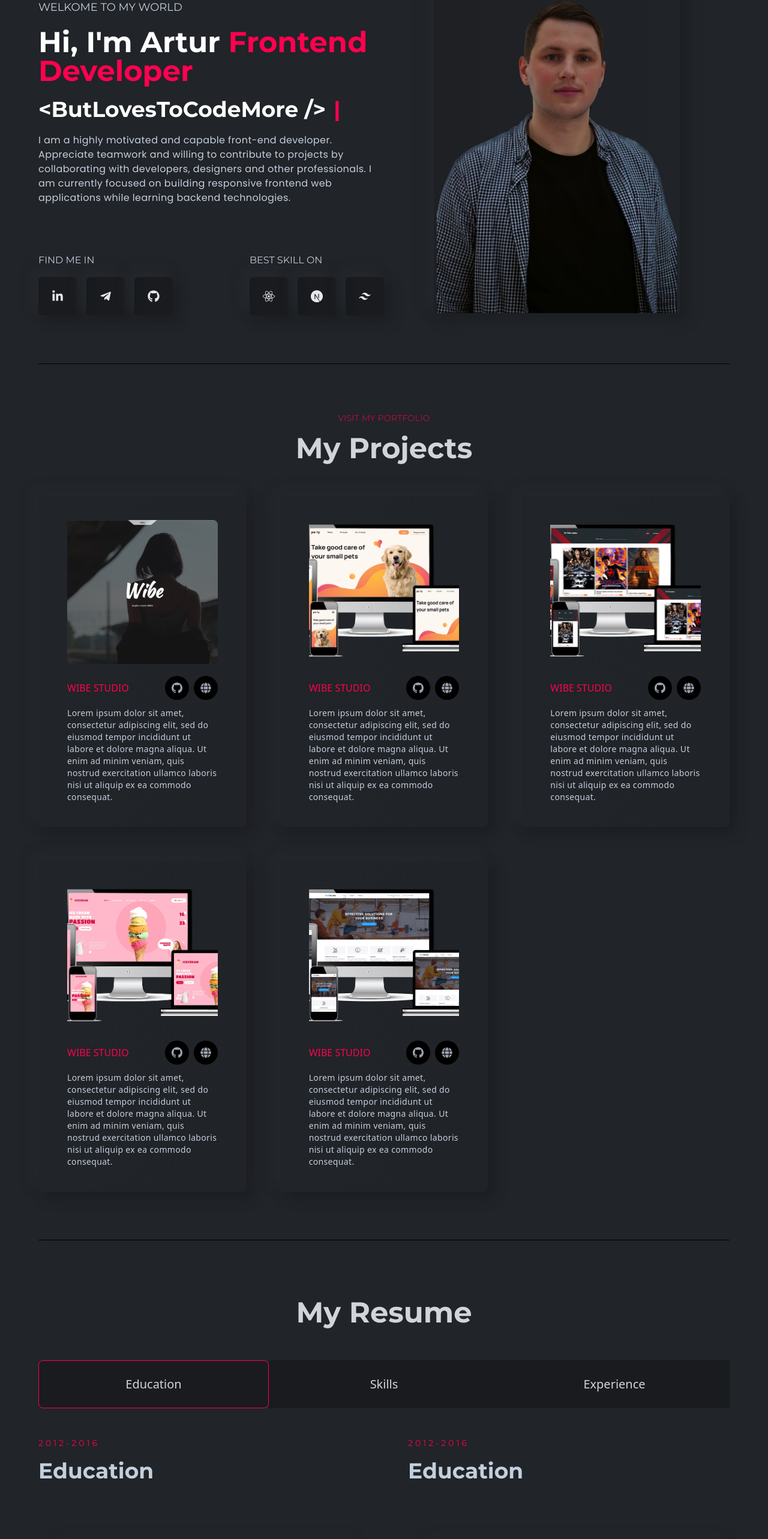
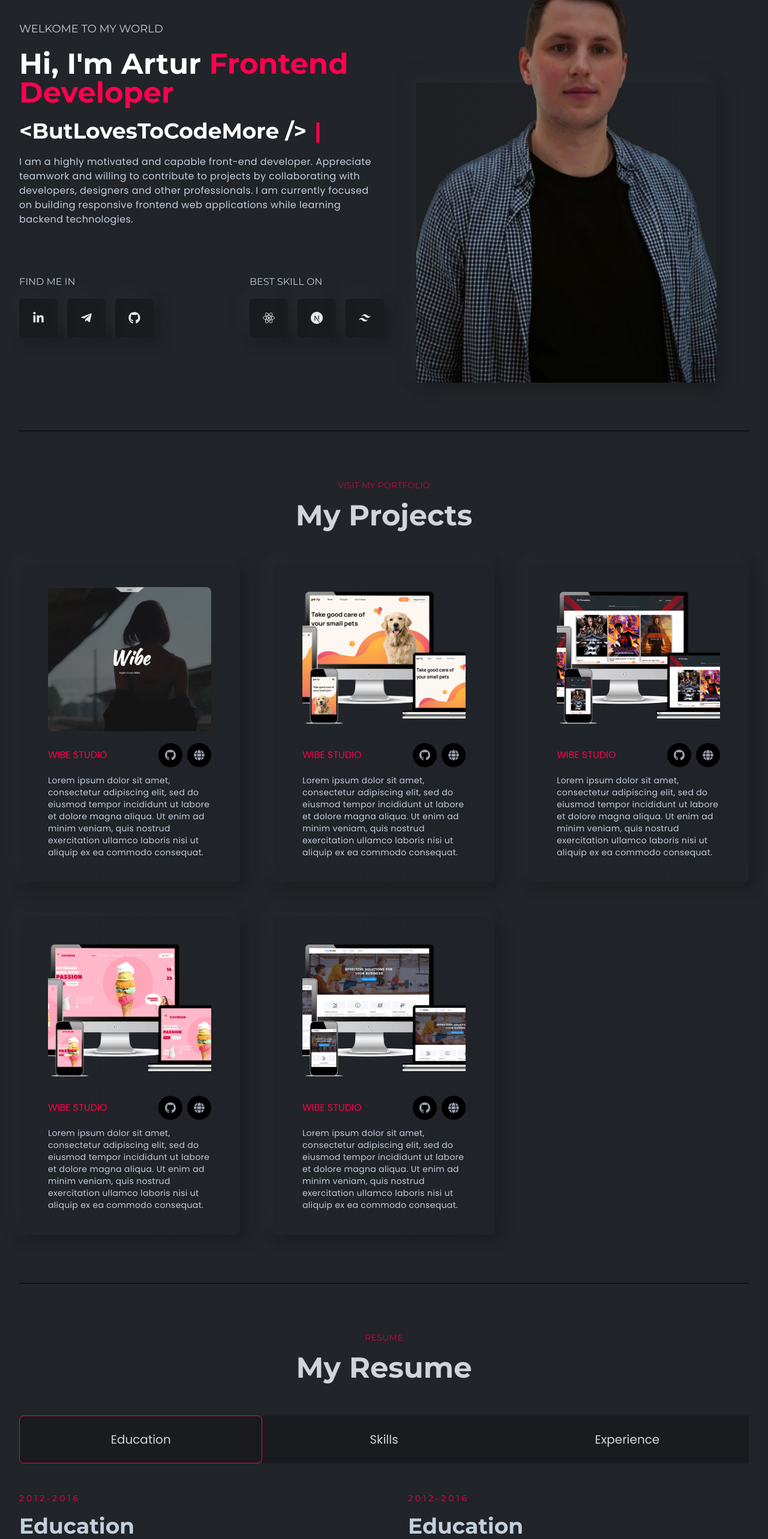
Before and after one commit to LightForLife/portfolio, a React (Create React App) app: page / in a window 1280 px wide. Shown: the part 178-2744 px from the top of the page at 60% size. Built offline with nearby package versions, Linux system fonts and the light colour scheme.

Commit message:
add responsive for banner, projects and resume sections

```diff
--- a/src/components/App.jsx
+++ b/src/components/App.jsx
@@ -8,11 +8,10 @@ import Footer from './Footer.js/Footer';
 
 export const App = () => {
   return (
-    <div className="w-full h-auto bg-bodyColor text-lightText">
-      <div className="max-w-screen-2xl mx-auto px-16">
+    <div className="w-full h-auto bg-bodyColor text-lightText px-4 font-bodyFont">
+      <div className="max-w-screen-xl mx-auto px-4">
         <Navbar />
         <Banner />
-        {/* <Features /> */}
         <Projects />
         <Resume />
         <Contacts />
--- a/src/components/Banner/Banner.js
+++ b/src/components/Banner/Banner.js
@@ -6,7 +6,7 @@ const Banner = () => {
   return (
     <section
       id="home"
-      className="w-full pt-20 pb-20 flex items-center font-titleFont border-b-[1px] border-b-black"
+      className="w-full pt-10 pb-20 flex flex-col gap-10 xl:gap-0 lgl:flex-row items-center border-b-[1px] font-titleFont border-b-black"
     >
       <LeftBanner />
       <RightBanner />
--- a/src/components/Banner/LeftBanner.js
+++ b/src/components/Banner/LeftBanner.js
@@ -19,7 +19,7 @@ const LeftBanner = () => {
   });
 
   return (
-    <div className="w-1/2 flex flex-col gap-20">
+    <div className="w-full lgl:w-1/2 flex flex-col gap-20">
       <div className="flex flex-col gap-5">
         <h4 className="text-lg font-normal uppercase">Welkome to my world</h4>
         <h1 className="text-5xl font-bold text-white">
@@ -45,7 +45,7 @@ const LeftBanner = () => {
           backend technologies.
         </p>
       </div>
-      <div className="flex justify-between">
+      <div className="flex flex-col xl:flex-row gap-6 lgl:gap-0 justify-between">
         <div>
           <h2 className="text-base font-titleFont mb-4 uppercase ">
             Find me in
--- a/src/components/Banner/RightBanner.js
+++ b/src/components/Banner/RightBanner.js
@@ -3,9 +3,13 @@ import { banner } from '../../assets/index';
 
 const RightBanner = () => {
   return (
-    <div className="w-1/2 flex justify-center items-center relative">
-      <img className="w-[400px] h-auto z-10" src={banner} alt="bannerImage" />
-      <div className="absolute bottom-0 w-[410px] h-[560px] bg-gradient-to-r from-[#1e2024] to-[#202327] shadow-shadowOne flex justify-center items-center"></div>
+    <div className="w-full lgl:w-1/2 flex justify-center items-center relative">
+      <img
+        className="w-[300px] h-[400px] lgl:w-[500px] lgl:h-[680px] z-10"
+        src={banner}
+        alt="bannerImage"
+      />
+      <div className="absolute bottom-0 w-[350px] h-[300px] lgl:w-[500px] lgl:h-[500px] bg-gradient-to-r from-[#1e2024] to-[#202327] shadow-shadowOne flex justify-center items-center"></div>
     </div>
   );
 };
--- a/src/components/Projects/Projects.js
+++ b/src/components/Projects/Projects.js
@@ -12,7 +12,7 @@ const Projects = () => {
       <div className="flex justify-center items-center text-center">
         <Title title="Visit my portfolio" des="My Projects" />
       </div>
-      <div className="grid grid-cols-3 gap-14">
+      <div className="grid grid-cols-1 md:grid-cols-2 xl:grid-cols-3 gap-6 xl:gap-14">
         <ProjectsCard
           title="Wibe Studio"
           des="Lorem ipsum dolor sit amet, consectetur adipiscing elit, sed do eiusmod tempor incididunt ut labore et dolore magna aliqua. Ut enim ad minim veniam, quis nostrud exercitation ullamco laboris nisi ut aliquip ex ea commodo consequat."
@@ -38,11 +38,6 @@ const Projects = () => {
           des="Lorem ipsum dolor sit amet, consectetur adipiscing elit, sed do eiusmod tempor incididunt ut labore et dolore magna aliqua. Ut enim ad minim veniam, quis nostrud exercitation ullamco laboris nisi ut aliquip ex ea commodo consequat."
           src={webstudio}
         />
-        {/* <ProjectsCard
-          title="Wibe Studio"
-          des="Lorem ipsum dolor sit amet, consectetur adipiscing elit, sed do eiusmod tempor incididunt ut labore et dolore magna aliqua. Ut enim ad minim veniam, quis nostrud exercitation ullamco laboris nisi ut aliquip ex ea commodo consequat."
-          src={filmoteka}
-        /> */}
       </div>
     </section>
   );
--- a/src/components/Projects/ProjectsCard.js
+++ b/src/components/Projects/ProjectsCard.js
@@ -4,7 +4,7 @@ import { FaGlobe } from 'react-icons/fa';
 
 const ProjectsCard = ({ title, des, src }) => {
   return (
-    <div className="w-full px-12 h-auto py-10 rounded-lg shadow-shadowOne flex flex-col bg-gradient-to-r from-bodyColor to-[#202327] group hover:bg-gradient-to-b hover:from-gray-900 hover:gray-900 transition-colors  duration-1000">
+    <div className="w-full p-4 xl:px-12 h-auto xl:py-10 rounded-lg shadow-shadowOne flex flex-col bg-gradient-to-r from-bodyColor to-[#202327] group hover:bg-gradient-to-b hover:from-gray-900 hover:gray-900 transition-colors  duration-1000">
       <div className="w-full h-[80%] overflow-hidden rounded-lg">
         <img
           className="w-full h-60 object-cover group-hover:scale-110 duration-300 cursor-pointer"
@@ -14,7 +14,6 @@ const ProjectsCard = ({ title, des, src }) => {
       </div>
       <div className="w-full mt-5 flex flex-col gap-6">
         <div>
-          {' '}
           <div className="flex justify-between items-center">
             <h3 className="text-base text-designColor font-normal uppercase">
               {title}
--- a/src/components/Resume/Education.js
+++ b/src/components/Resume/Education.js
@@ -7,14 +7,14 @@ const Education = () => {
     <motion.div
       initial={{ opacity: 0 }}
       animate={{ opacity: 1, transition: { duration: 0.5 } }}
-      className="w-full flex gap-20"
+      className="pt-12 font-titleFont flex flex-col lgl:flex-row gap-20"
     >
       <div>
-        <div className="py-12 font-titleFont flex flex-col gap-4">
+        <div className="flex flex-col gap-4">
           <p className="text-sm text-designColor tracking-[4px]">2012-2016</p>
-          <h2 className="text-4xl font-bold">Education</h2>
+          <h2 className="text-3xl md:text-4xl font-bold">Education</h2>
         </div>
-        <div className="mt-14 w-full h-[1000px] border-l-[6px] border-l-black border-opacity-30 flex flex-col gap-10">
+        <div className="mt-6 lgl:mt-14 w-full h-[1000px] border-l-[6px] border-l-black border-opacity-30 flex flex-col gap-10">
           <ResumeCard
             title="GoIT"
             subTitle="Programming courses (2022 - 2023)"
@@ -36,12 +36,11 @@ const Education = () => {
         </div>
       </div>
       <div>
-        <div className="py-12 font-titleFont flex flex-col gap-4">
+        <div className="flex flex-col gap-4">
           <p className="text-sm text-designColor tracking-[4px]">2012-2016</p>
-          <h2 className="text-4xl font-bold">Education</h2>
+          <h2 className="text-3xl md:text-4xl font-bold">Education</h2>
         </div>
-        <div className="mt-14 w-full  h-[1000px] border-l-[6px] border-l-black border-opacity-30 flex flex-col gap-10">
-          {/* className="mt-14 w-full h-[1000px] border-l-[6px] border-l-black border-opacity-30 flex flex-col gap-10" */}
+        <div className="mt-6 lgl:mt-14 w-full h-[1000px] border-l-[6px] border-l-black border-opacity-30 flex flex-col gap-10">
           <ResumeCard
             title="GoIT"
             subTitle="Programming courses (2022 - 2023)"
--- a/src/components/Resume/Resume.js
+++ b/src/components/Resume/Resume.js
@@ -12,10 +12,10 @@ const Resume = () => {
   return (
     <section id="resume" className="w-full py-20 border-b-[1px] border-b-black">
       <div className="flex justify-center items-center text-center">
-        <Title des="My Resume" />
+        <Title des="My Resume" title="resume" />
       </div>
       <div>
-        <ul className="w-full grid grid-cols-3">
+        <ul className="w-full grid grid-cols-1 lgl:grid-cols-3">
           <li
             onClick={() =>
               setEducation(true) & setSkills(false) & setExperience(false)
--- a/src/components/Resume/ResumeCard.js
+++ b/src/components/Resume/ResumeCard.js
@@ -8,10 +8,10 @@ const ResumeCard = ({ title, subTitle, result, des }) => {
           <span className="w-3 h-3 rounded-full bg-bodyColor inline-flex group-hover:bg-designColor duration-300"></span>
         </span>
       </div>
-      <div className="w-full bg-black bg-opacity-20 hover:bg-opacity-30 duration-300 rounded-lg px-10 flex flex-col justify-center gap-10 shadow-shadowOne">
-        <div className="flex justify-between items-center">
+      <div className="w-full bg-black bg-opacity-20 hover:bg-opacity-30 duration-300  rounded-lg p-4 lgl:px-10 flex flex-col justify-center gap-6 lgl:gap-10 shadow-shadowOne">
+        <div className="flex flex-col lgl:flex-row justify-between gap-4 lgl:gap-0 lgl:items-center">
           <div>
-            <h3 className="text-2xl font-semibold group-hover:text-white duration-300">
+            <h3 className="text-xl md:text-2xl font-semibold group-hover:text-white duration-300">
               {title}
             </h3>
             <p className="text-sm mt-2 text-gray-400 group-hover:text-white duration-300">
@@ -19,12 +19,12 @@ const ResumeCard = ({ title, subTitle, result, des }) => {
             </p>
           </div>
           <div>
-            <p className="w-20 h-10 text-designColor bg-black bg-opacity-25 rounded-lg flex justify-center items-center shadow-shadowOne text-sm font-medium">
+            <p className="px-4 py-2 text-designColor bg-black bg-opacity-25 rounded-lg flex justify-center items-center shadow-shadowOne text-sm font-medium">
               {result}
             </p>
           </div>
         </div>
-        <p className="text-base font-medium text-gray-400 group-hover:text-gray-300">
+        <p className="text-sm md:text-base font-medium text-gray-400 group-hover:text-gray-300">
           {des}
         </p>
       </div>
--- a/src/components/Resume/Skills.js
+++ b/src/components/Resume/Skills.js
@@ -6,16 +6,16 @@ const Skills = () => {
     <motion.div
       initial={{ opacity: 0 }}
       animate={{ opacity: 1, transition: { duration: 0.5 } }}
-      className="w-full flex gap-20"
+      className="pt-12 font-titleFont flex flex-col lgl:flex-row gap-20"
     >
-      <div className="w-1/2">
-        <div className="py-12 font-titleFont flex flex-col gap-4">
+      <div className="w-full lgl:w-1/2 flex flex-col gap-10">
+        <div className="w-full flex flex-col gap-4">
           <p className="text-sm text-designColor tracking-[4px] uppercase">
             Features
           </p>
-          <h2 className="text-4xl font-bold">Hard Skills</h2>
+          <h2 className="text-3xl md:text-4xl font-bold">Hard Skills</h2>
         </div>
-        <div className="mt-14 w-full flex flex-col gap-6">
+        <div className="flex flex-col gap-6">
           <div className="overflow-x-hidden">
             <p className="text-sm uppercase font-medium">React</p>
             <span className="w-full h-2 bgOpacity inline-flex rounded-md mt-2">
@@ -41,14 +41,14 @@ const Skills = () => {
         </div>
       </div>
 
-      <div className="w-1/2">
-        <div className="py-12 font-titleFont flex flex-col gap-4">
+      <div className="w-full lgl:w-1/2 flex flex-col gap-10">
+        <div className="w-full flex flex-col gap-4">
           <p className="text-sm text-designColor tracking-[4px] uppercase">
             Features
           </p>
-          <h2 className="text-4xl font-bold">Soft Skills</h2>
+          <h2 className="text-3xl md:text-4xl font-bold">Soft Skills</h2>
         </div>
-        <div className="mt-14 w-full flex flex-col gap-6">
+        <div className="flex flex-col gap-6">
           <div className="overflow-x-hidden">
             <p className="text-sm uppercase font-medium">React</p>
             <span className="w-full h-2 bgOpacity inline-flex rounded-md mt-2">
--- a/tailwind.config.js
+++ b/tailwind.config.js
@@ -3,6 +3,16 @@ module.exports = {
   content: ['./src/**/*.{js,jsx,ts,tsx}'],
   theme: {
     extend: {
+      screens: {
+        xs: '320px',
+        sm: '375px',
+        sml: '500px',
+        md: '667px',
+        mdl: '768px',
+        lg: '960px',
+        lgl: '1024px',
+        xl: '1280px',
+      },
       fontFamily: {
         bodyFont: ['Poppins', 'sans-serif'],
         titleFont: ['Montserrat', 'sans-serif'],
```
Also changed, not shown: src/components/Resume/Experience.js (+9 -10 lines).
